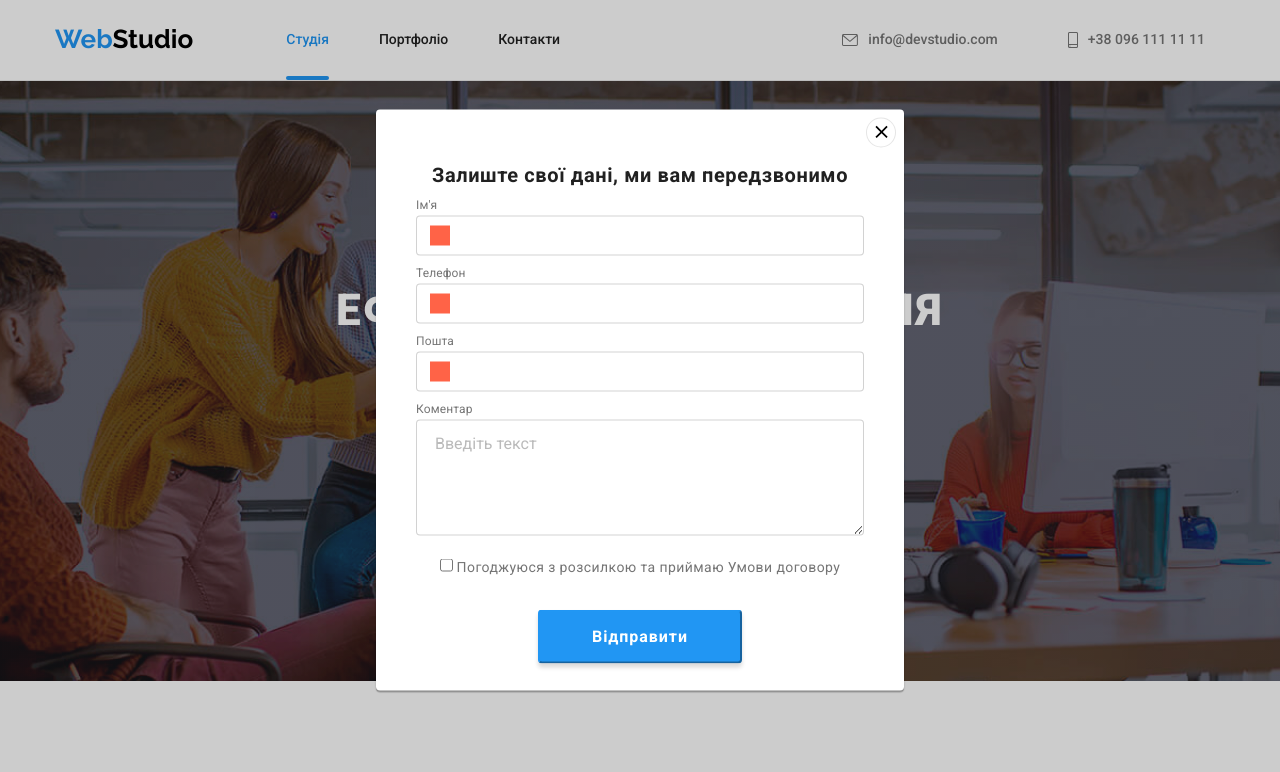
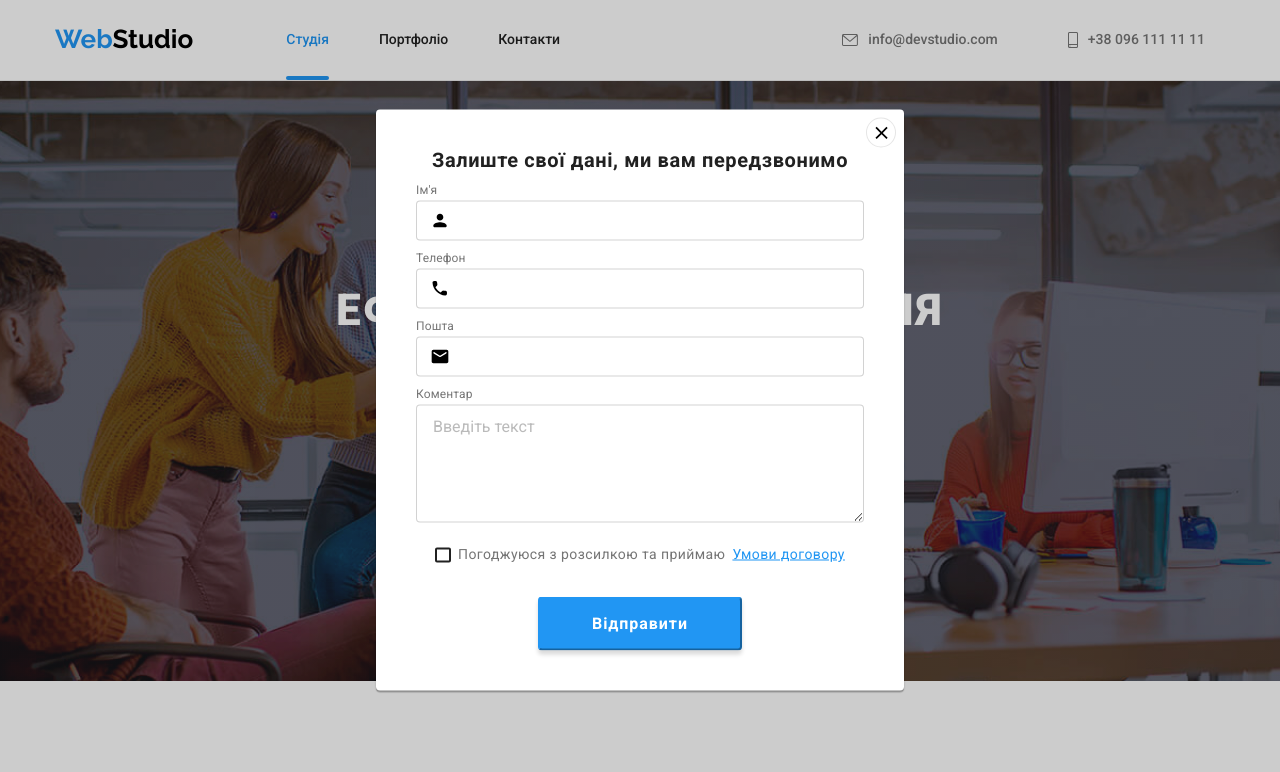
Before and after one commit to OleksandrSamofal/goit-markup-hw-06, a plain HTML site: page index.html in a window 1280 px wide. Both pictures are taken after a click on the button "Замовити послугу". Shown: the top 772 px of the page. Drawn offline with nearby package versions, Linux system fonts and the light colour scheme.

Commit message:
modal finish

```diff
--- a/css/styles.css
+++ b/css/styles.css
@@ -256,10 +256,18 @@ fill: var(--accent-color);
   margin-bottom: 10px;
 }
 
+input {
+  padding-left: 42px;
+}
+
 .form-field input,
 .comment {
   border: 1px solid rgba(33, 33, 33, 0.2);
   border-radius: 4px;
+}
+
+.comment {
+  padding: 12px 16px;
 }
 
 .form-field input:hover {
@@ -280,8 +288,8 @@ fill: var(--accent-color);
 }
 
 .form-field .comment::placeholder {
-  padding-left: 16px;
-  padding-top: 12px;
+  /* padding-left: 16px;
+  padding-top: 12px; */
   color: rgba(117, 117, 117, 0.5);
 }
 
@@ -393,6 +401,7 @@ fill: var(--accent-color);
   width: 100%;
   height: 100%;
   background-color: rgba(0, 0, 0, 0.2);
+  z-index: 2;
 }
 
 .backdrop.is-hidden {
@@ -407,7 +416,7 @@ fill: var(--accent-color);
   transform: translate(-50%, -50%);
   height: 581px;
   width: 528px;
-  padding: 15px;
+  /* padding: 15px; */
   background: var(--main-white-color);
   box-shadow: 0px 1px 3px rgba(0, 0, 0, 0.12), 0px 1px 1px rgba(0, 0, 0, 0.14),
     0px 2px 1px rgba(0, 0, 0, 0.2);
@@ -423,38 +432,52 @@ fill: var(--accent-color);
   right: 8px;
   padding: 0;
   cursor: pointer;
-  color: currentColor;
+  color: var(--secondary-fill);
   border-radius: 50%;
   border: 1px solid rgba(0, 0, 0, 0.1);
   background-color: var(--main-white-color);
-
-  /* background-color: var(--main-white-color);
-  color: var(--main-white-color); */
 }
 
-.button-close:hover {
-  /* color: var(--accent-color);
-  fill: var(--accent-color); */
+.btn-close:hover {
+  color: var(--accent-color);
+  fill: var(--accent-color);
 }
 
 .button-close-icon {
   position: absolute;
-  display: inline-block;
+  display: block;
   width: 20px;
   height: 20px;
-  top: 13px;
-  right: 13px;
+  top: 5px;
+  left: 4px;
   padding: 0;
-  /* fill: currentColor; */
+
+  fill: currentColor;
   border-radius: 50%;
   /* border: 1px solid rgba(0, 0, 0, 0.1); */
   background-color: var(--main-white-color);
   pointer-events: none;
 }
 
-.button-close-icon:hover {
+/* .button-close-icon:hover {
   fill: var(--accent-color);
   cursor: pointer;
+} */
+
+.field {
+  display: flex;
+  gap: 7px;
+  /* outline: 1px solid greenyellow; */
+  align-items: center;
+  justify-content: center;
+}
+
+/* .form-input:not(:placeholder-shown){
+  border-color: var(--accent-color);
+} */
+
+.terms {
+  color: var(--accent-color);
 }
 
 .icon {
@@ -466,20 +489,55 @@ fill: var(--accent-color);
   display: block;
   width: 20px;
   height: 20px;
-  background-color: tomato;
+  /* background-color: tomato; */
 }
 
-/* .btn-close::before {
-  content: " ";
-  display: block;
-  height: 30px;
-  width: 30px;
+.icon-modal {
+  position: absolute;
+  width: 20px;
+  height: 20px;
+  /* color: #188ce8; */
+}
+
+.icon-modal {
+}
+
+.icon-checked {
+  display: inline-block;
+  width: 16px;
+  height: 15px;
+  border: 2px solid var(--main-text-color);
+  border-radius: 2px;
+}
+
+.checkbox:checked + .icon-checked {
+  background-color: var(--accent-color);
+  border-color: var(--accent-color);
+  background-image: url(../image/full-check.svg);
   background-size: contain;
-  background-repeat: no-repeat;
-  background-position: center;
-  background-color: var(--main-white-color);
-  background-image: url(../image/close.svg);
-} */
+  background-origin: border-box;
+}
+
+.form-field:hover > .icon {
+  fill: var(--accent-color);
+}
+
+.form-field:hover > .icon-modal {
+  fill: var(--accent-color);
+}
+
+.checkbox {
+  position: absolute;
+  width: 1px;
+  height: 1px;
+  margin: -1px;
+  border: 0;
+  padding: 0;
+  white-space: nowrap;
+  clip-path: inset(100%);
+  clip: rect(0 0 0 0);
+  overflow: hidden;
+}
 
 .secondary-section {
   background-color: var(--main-bgc-grey);
--- a/index.html
+++ b/index.html
@@ -89,20 +89,43 @@
 
               <div class="form-field">
                 <label for="name">Ім'я</label>
-                <span class="icon"></span>
-                <input type="text" name="user-name" id="name" />
+                <span class="icon">
+                  <svg class="icon-modal">
+                    <use href="./image/icons.svg#person-modal"></use>
+                  </svg>
+                </span>
+                <input
+                  class="form-input"
+                  type="text"
+                  name="user-name"
+                  id="name"
+                  placeholder=" "
+                />
               </div>
 
               <div class="form-field">
                 <label for="tel">Телефон</label>
-                <span class="icon"></span>
-                <input type="tel" name="user-tel" id="tel" />
+                <span class="icon">
+                  <svg class="icon-modal">
+                    <use href="./image/icons.svg#phone-modal"></use>
+                  </svg>
+                </span>
+                <input class="form-input" type="tel" name="user-tel" id="tel" />
               </div>
 
               <div class="form-field">
                 <label for="mail">Пошта</label>
-                <span class="icon"></span>
-                <input type="email" name="user-mail" id="mail" />
+                <span class="icon">
+                  <svg class="icon-modal">
+                    <use href="./image/icons.svg#email-modal"></use>
+                  </svg>
+                </span>
+                <input
+                  class="form-input"
+                  type="email"
+                  name="user-mail"
+                  id="mail"
+                />
               </div>
 
               <div class="form-field">
@@ -112,23 +135,34 @@
                   name="comment"
                   id="comment"
                   placeholder="Введіть текст"
-                  rows="6"
+                  rows="5"
                 ></textarea>
               </div>
 
               <div class="policyty">
-                <input type="checkbox" name="agree" value="" id="agree" />
-                <label for="agree"
-                  >Погоджуюся з розсилкою та приймаю Умови договору</label
+                <label class="field" for="agree">
+                  <input
+                    class="checkbox"
+                    type="checkbox"
+                    name="agree"
+                    value=""
+                    id="agree"
+                  />
+                  <span class="icon-checked"></span> Погоджуюся з розсилкою та
+                  приймаю
+                  <span class="label"
+                    ><a class="terms" href="#">Умови договору</a></span
+                  ></label
                 >
               </div>
 
               <button class="modal-submit" type="submit">Відправити</button>
             </form>
-            <button class="btn-close" type="button" data-modal-close></button>
-            <svg class="button-close-icon" width="30" height="30">
-              <use href="./image/icons.svg#icon-close"></use>
-            </svg>
+            <button class="btn-close" type="button" data-modal-close>
+              <svg class="button-close-icon">
+                <use href="./image/icons.svg#icon-close"></use>
+              </svg>
+            </button>
           </div>
         </div>
       </section>
```
Also changed, not shown: image/full-check.svg (added).
